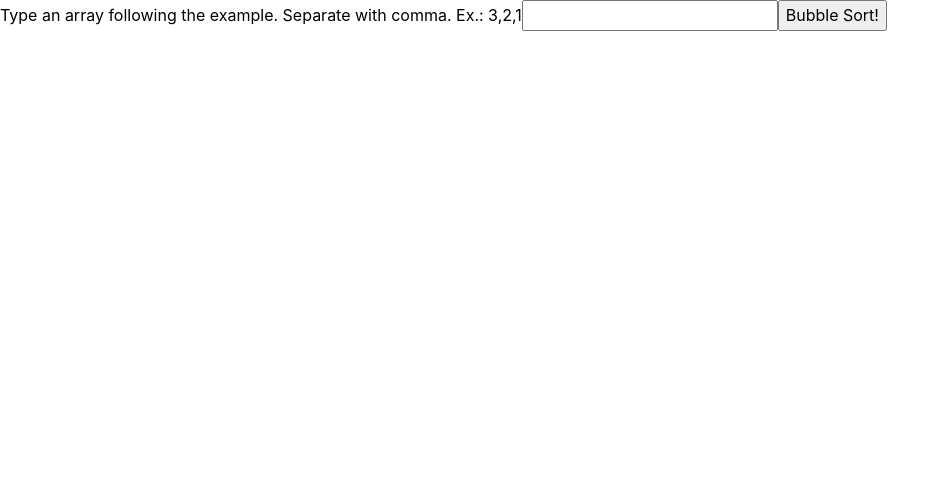
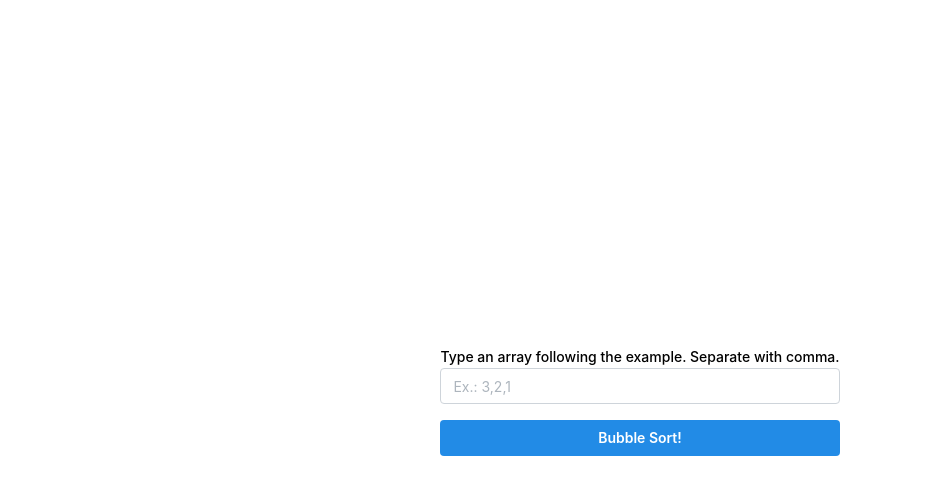
Before and after one commit to marcelldac/buble-sort-grafico-next, a Next.js app: page / in a window 1280 px wide. Shown: the top 494 px of the page, without its empty margins (0-950 px from the left). Built offline with nearby package versions, Linux system fonts and the light colour scheme.

Commit message:
feat: add styles with chakraUI

```diff
--- a/src/pages/index.tsx
+++ b/src/pages/index.tsx
@@ -1,7 +1,5 @@
-import { Inter } from "next/font/google";
 import { useEffect, useRef, useState } from "react";
-
-const inter = Inter({ subsets: ["latin"] });
+import { Flex, Button, Input, Box, Space } from "@mantine/core";
 
 type ArrayState = number[];
 type SortHistoryState = number[][];
@@ -10,7 +8,6 @@ export default function Home() {
   const [input, setInput] = useState<ArrayState>([]);
   const [sortHistory, setSortHistory] = useState<SortHistoryState>([[]]);
   const [playing, setPlaying] = useState<Boolean>(false);
-  const [isHover, setIsHover] = useState<Boolean>(false);
   const [looping, setLooping] = useState<number>(0);
   const timeOutRef = useRef<NodeJS.Timeout | null>(null);
 
@@ -59,34 +56,26 @@ export default function Home() {
   };
 
   return (
-    <main className="min-h-screen bg-gray-200 flex flex-col justify-center items-center">
-      <div className="bg-white p-8 rounded-lg shadow-md">
-        <span className="text-center mb-4">
-          Type an array following the example. Separate with comma. Ex.: 3,2,1
-        </span>
-        <input
-          type="text"
-          className="w-full h-12 p-2 rounded-lg mb-4"
-          onChange={handleChange}
-        />
-        <button
-          className={`w-full h-16 rounded-lg bg-${isHover ? "gray" : "white"}`}
-          onClick={bubbleSort}
-          onMouseEnter={() => {
-            setIsHover(true);
-          }}
-          onMouseLeave={() => {
-            setIsHover(false);
-          }}
-        >
+    <Flex direction="column" justify="center" align="center" h="100vh">
+      <Box>
+        <Input.Wrapper label="Type an array following the example. Separate with comma.">
+          <Input type="text" onChange={handleChange} placeholder="Ex.: 3,2,1" />
+        </Input.Wrapper>
+        <Space h="md" />
+        <Button fullWidth onClick={bubbleSort}>
           Bubble Sort!
-        </button>
-      </div>
-      <div className="mt-8 text-white">
+        </Button>
+      </Box>
+      <Flex direction="row">
         {input.map((element, key) => (
-          <div key={key}>{element}</div>
+          <>
+            <Box key={key} size="xl" component="h3">
+              {element}
+            </Box>
+            <Space w="md" />
+          </>
         ))}
-      </div>
-    </main>
+      </Flex>
+    </Flex>
   );
 }
```
